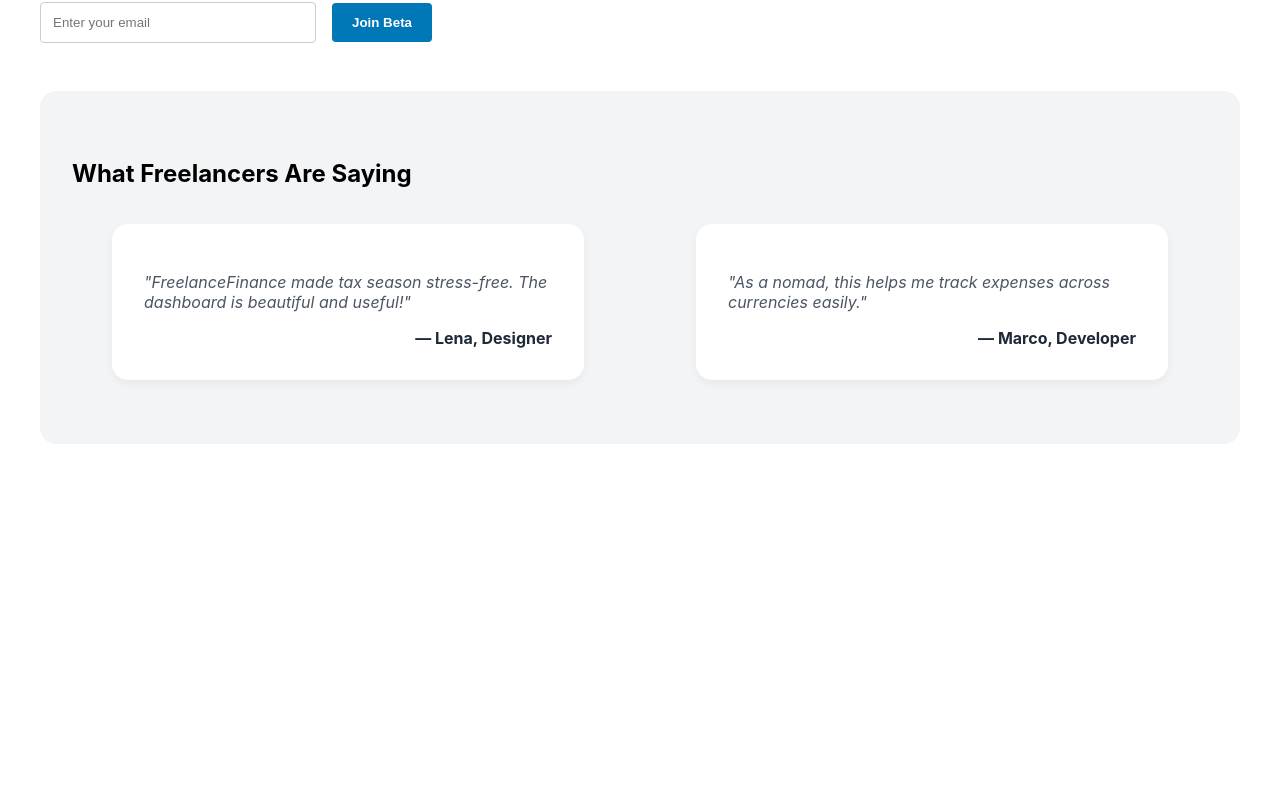
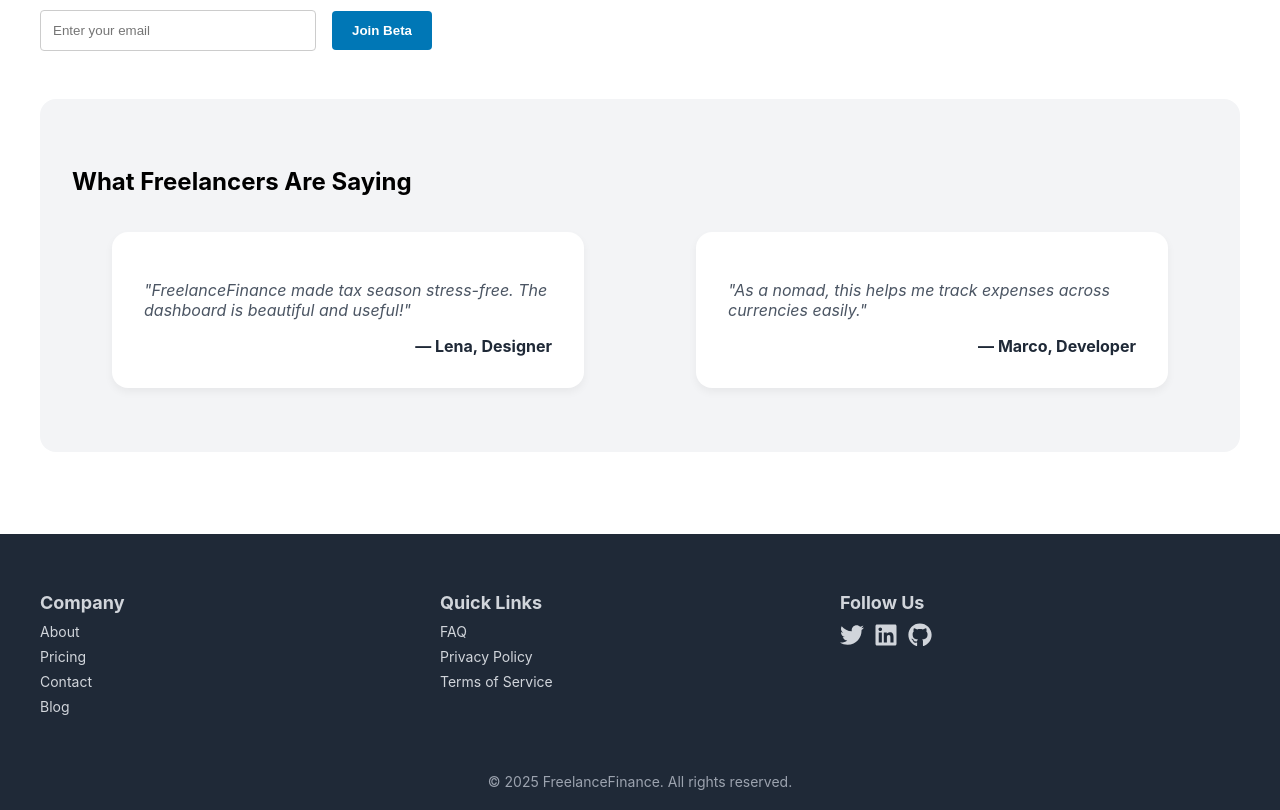
Before and after one commit to nasirrasheed/saas-project, a React (Create React App) app: page / in a window 1280 px wide. Shown: the part 823-1633 px from the top of the page. Before the commit the page ends 1299 px from the top, so only its background shows below. Built offline with nearby package versions, Linux system fonts and the light colour scheme.

Commit message:
Add animations and improve styling on About Page

```diff
--- a/package.json
+++ b/package.json
@@ -3,6 +3,7 @@
   "version": "0.1.0",
   "private": true,
   "dependencies": {
+    "@fortawesome/fontawesome-free": "^6.7.2",
     "@testing-library/dom": "^10.4.0",
     "@testing-library/jest-dom": "^6.6.3",
     "@testing-library/react": "^16.3.0",
@@ -12,6 +13,7 @@
     "marked": "^15.0.11",
     "react": "^19.1.0",
     "react-dom": "^19.1.0",
+    "react-icons": "^5.5.0",
     "react-router-dom": "^7.5.2",
     "react-scripts": "5.0.1",
     "web-vitals": "^2.1.4"
--- a/src/App.js
+++ b/src/App.js
@@ -1,6 +1,7 @@
 import React from 'react';
 import { BrowserRouter as Router, Route, Routes } from 'react-router-dom';
 import Header from './components/Header'; // Import the Header component
+import Footer from './components/Footer';
 import HomePage from './pages/HomePage';
 import AboutPage from './pages/AboutPage';
 import BlogPage from './pages/BlogPage';
@@ -9,6 +10,8 @@ import ContactPage from './pages/ContactPage';
 import FAQPage from './pages/FAQPage';
 import BlogPostPage from './pages/BlogPostPage'; // For individual blog posts
 import useTitle from './hooks/useTitle'; // Custom hook to set page title globally
+import '@fortawesome/fontawesome-free/css/all.min.css'; // assuming AboutPage is in the components folder
+
 
 function App() {
   // Default page title (you can use this for the home or root route)
@@ -41,6 +44,7 @@ function App() {
         {/* FAQ Page Route */}
         <Route path="/faq" element={<FAQPage />} />
       </Routes>
+      <Footer />
     </Router>
   );
 }
--- a/src/components/Footer.jsx
+++ b/src/components/Footer.jsx
@@ -0,0 +1,97 @@
+import React from 'react';
+import { Link } from 'react-router-dom';
+import { FaTwitter, FaLinkedin, FaGithub } from 'react-icons/fa'; // Install react-icons
+
+const Footer = () => {
+  return (
+    <footer style={styles.footer}>
+      <div style={styles.container}>
+        {/* Company Links */}
+        <div style={styles.section}>
+          <h3 style={styles.title}>Company</h3>
+          <Link to="/about" style={styles.link}>About</Link>
+          <Link to="/pricing" style={styles.link}>Pricing</Link>
+          <Link to="/contact" style={styles.link}>Contact</Link>
+          <Link to="/blog" style={styles.link}>Blog</Link>
+        </div>
+
+        {/* Quick Links */}
+        <div style={styles.section}>
+          <h3 style={styles.title}>Quick Links</h3>
+          <Link to="/faq" style={styles.link}>FAQ</Link>
+          <a href="#" style={styles.link}>Privacy Policy</a>
+          <a href="#" style={styles.link}>Terms of Service</a>
+        </div>
+
+        {/* Social Media */}
+        <div style={styles.section}>
+          <h3 style={styles.title}>Follow Us</h3>
+          <div style={styles.icons}>
+            <a href="https://twitter.com" target="_blank" rel="noopener noreferrer" style={styles.icon}>
+              <FaTwitter size={24} />
+            </a>
+            <a href="https://linkedin.com" target="_blank" rel="noopener noreferrer" style={styles.icon}>
+              <FaLinkedin size={24} />
+            </a>
+            <a href="https://github.com" target="_blank" rel="noopener noreferrer" style={styles.icon}>
+              <FaGithub size={24} />
+            </a>
+          </div>
+        </div>
+      </div>
+
+      <div style={styles.bottom}>
+        © {new Date().getFullYear()} FreelanceFinance. All rights reserved.
+      </div>
+    </footer>
+  );
+};
+
+const styles = {
+  footer: {
+    backgroundColor: '#1F2937',
+    color: '#D1D5DB',
+    padding: '40px 20px 20px',
+    marginTop: '50px',
+  },
+  container: {
+    display: 'flex',
+    flexWrap: 'wrap',
+    justifyContent: 'space-between',
+    maxWidth: '1200px',
+    margin: '0 auto',
+  },
+  section: {
+    flex: '1 1 200px',
+    marginBottom: '20px',
+  },
+  title: {
+    fontSize: '18px',
+    marginBottom: '10px',
+    fontWeight: 'bold',
+  },
+  link: {
+    display: 'block',
+    color: '#D1D5DB',
+    textDecoration: 'none',
+    marginBottom: '8px',
+    fontSize: '14px',
+  },
+  icons: {
+    display: 'flex',
+    gap: '10px',
+    marginTop: '10px',
+  },
+  icon: {
+    color: '#D1D5DB',
+    textDecoration: 'none',
+  },
+  bottom: {
+    textAlign: 'center',
+    marginTop: '30px',
+    fontSize: '14px',
+    color: '#9CA3AF',
+  },
+};
+
+export default Footer;
--- a/src/pages/AboutPage.jsx
+++ b/src/pages/AboutPage.jsx
@@ -1,17 +1,57 @@
-import useTitle from '../hooks/useTitle'; // <- ADD this line
+import useTitle from '../hooks/useTitle';
+import './css/AboutPage.css';
 
 export default function AboutPage() {
-  useTitle("About Us - FreelanceFinance"); // <- USE the hook here
+  useTitle("About Us - FreelanceFinance");
 
   return (
-    <div className="max-w-4xl mx-auto p-8 text-blue-900">
-      <h1 className="text-3xl font-bold mb-4">About Us</h1>
-      <p className="text-gray-700 mb-4">
-        We’re a global, remote-first team on a mission to empower freelancers with better financial tools.
-      </p>
-      <p className="text-gray-600">
-        Born out of the frustrations of invoicing, tax prep, and budget chaos, FreelanceFinance is built by freelancers, for freelancers.
-      </p>
+    <div className="container">
+      {/* Heading */}
+      <div className="heading-container">
+        <h1>About FreelanceFinance</h1>
+        <p>
+          We empower freelancers globally with modern, simple, and powerful financial tools to help them succeed.
+        </p>
+      </div>
+
+      {/* Cards Section */}
+      <div className="card-grid">
+        {/* Card 1 */}
+        <div className="card">
+          <div className="icon-container">
+            <i className="fas fa-lightbulb icon"></i> {/* FontAwesome Icon */}
+          </div>
+          <h3>Our Idea</h3>
+          <p>FreelanceFinance started to solve the chaos freelancers faced in managing money.</p>
+        </div>
+
+        {/* Card 2 */}
+        <div className="card">
+          <div className="icon-container">
+            <i className="fas fa-rocket icon"></i> {/* FontAwesome Icon */}
+          </div>
+          <h3>Our Launch</h3>
+          <p>In 2023, we launched globally — providing budgeting, invoicing, and tax planning tools.</p>
+        </div>
+
+        {/* Card 3 */}
+        <div className="card">
+          <div className="icon-container">
+            <i className="fas fa-globe icon"></i> {/* FontAwesome Icon */}
+          </div>
+          <h3>Going Global</h3>
+          <p>Today, we support freelancers in over 40+ countries, helping them gain financial freedom.</p>
+        </div>
+
+        {/* Card 4 */}
+        <div className="card">
+          <div className="icon-container">
+            <i className="fas fa-users icon"></i> {/* FontAwesome Icon */}
+          </div>
+          <h3>Our Community</h3>
+          <p>We believe in community-driven growth, collaborating directly with freelancers worldwide.</p>
+        </div>
+      </div>
     </div>
   );
 }
--- /dev/null
+++ b/src/pages/css/AboutPage.css
@@ -0,0 +1,102 @@
+/* Container Styles */
+.container {
+    max-width: 80rem;  /* Set max width for the container */
+    margin-left: auto;
+    margin-right: auto;
+    padding-left: 1.5rem;
+    padding-right: 1.5rem;
+    padding-top: 4rem;
+    padding-bottom: 4rem;
+  }
+
+  /* Heading Styles */
+  .heading-container {
+    text-align: center;
+    margin-bottom: 4rem;
+  }
+
+  .heading-container h1 {
+    font-size: 2.24m;
+    font-weight: 800;
+    color: #1D3A64;  /* Dark blue color */
+    margin-bottom: 1rem;
+  }
+
+  .heading-container p {
+    font-size: 1.125rem;
+    color: #4A5568;  /* Dark gray */
+    max-width: 42rem;
+    margin-left: auto;
+    margin-right: auto;
+  }
+
+  /* Card Grid Layout */
+  .card-grid {
+    display: grid;
+    grid-template-columns: repeat(1, 1fr);  /* 1 column for mobile */
+    gap: 2rem;
+  }
+
+  @media (min-width: 640px) {
+    .card-grid {
+      grid-template-columns: repeat(2, 1fr);  /* 2 columns for medium screens */
+    }
+  }
+
+  @media (min-width: 1024px) {
+    .card-grid {
+      grid-template-columns: repeat(4, 1fr);  /* 4 columns for large screens */
+    }
+  }
+
+  /* Card Styles */
+  .card {
+    background-color: white;
+    border: 1px solid #E2E8F0;  /* Light gray border */
+    border-radius: 0.5rem;  /* Rounded corners */
+    box-shadow: 0 10px 15px rgba(0, 0, 0, 0.1);  /* Soft shadow */
+    transition: all 0.3s ease;  /* Smooth transition for hover */
+    padding: 1.5rem;
+    text-align: center;
+    display: flex;
+    flex-direction: column;
+    align-items: center;
+  }
+
+  .card:hover {
+    box-shadow: 0 20px 25px rgba(0, 0, 0, 0.15);  /* Elevate on hover */
+  }
+
+  /* Icon Container */
+  .card .icon-container {
+    margin-bottom: 1.5rem;
+  }
+
+  /* FontAwesome Icon Styling */
+  .card .icon {
+    font-size: 3.5rem;  /* Large icons */
+    color: #3B82F6;  /* Blue color */
+  }
+
+  /* Card Title */
+  .card h3 {
+    font-size: 1.5rem;
+    font-weight: 600;
+    color: #1E40AF;  /* Dark blue */
+    margin-bottom: 0.75rem;
+  }
+
+  /* Card Text */
+  .card p {
+    color: #718096;  /* Light gray */
+    font-size: 1rem;
+  }
+
+  /* Utility classes for spacing */
+  .mb-3 {
+    margin-bottom: 0.75rem;
+  }
+
+  .mb-6 {
+    margin-bottom: 1.5rem;
+  }
```
Also changed, not shown: src/pages/Footer.jsx (+40 -0 lines), 1 other file (tests, documents, lock files or other folders).
